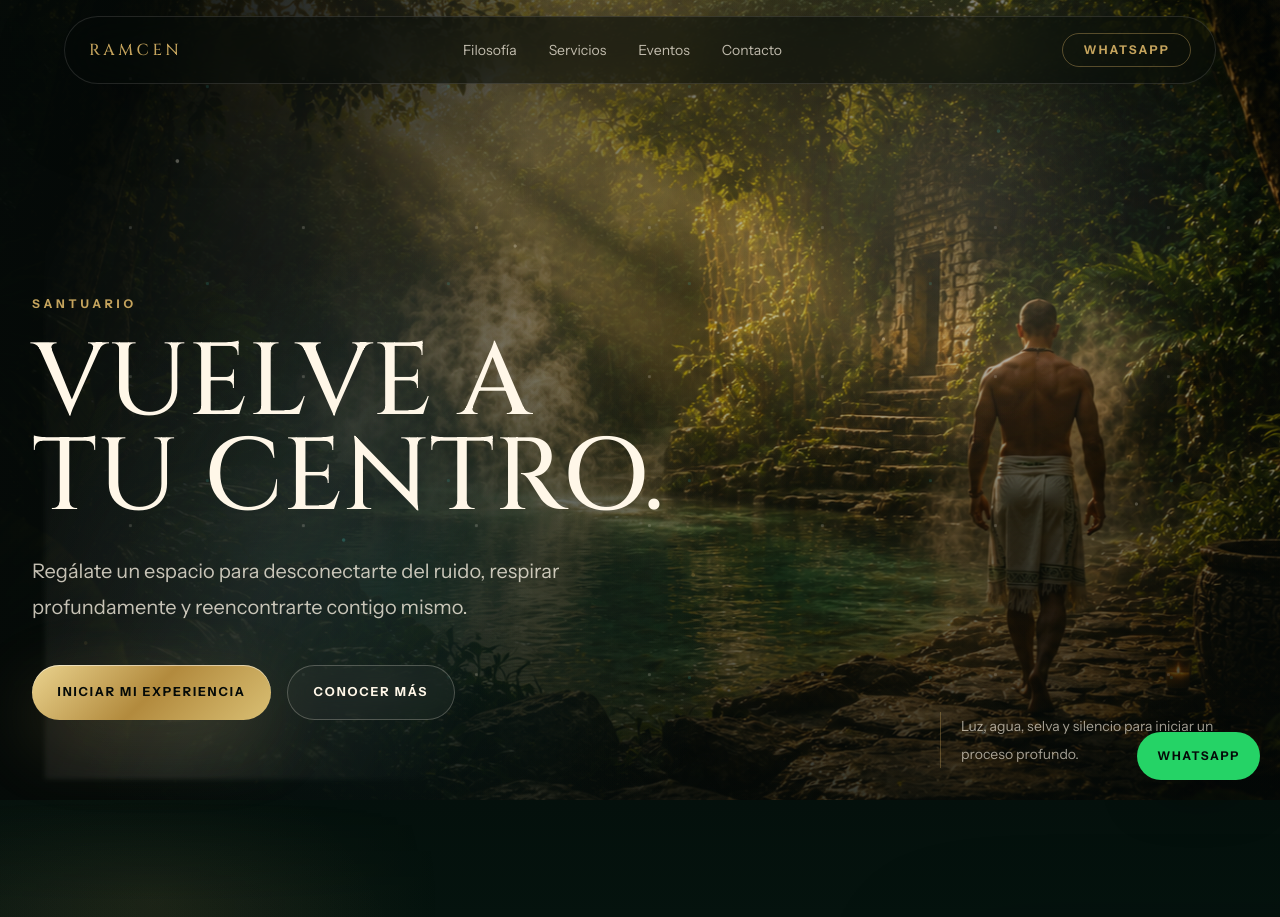
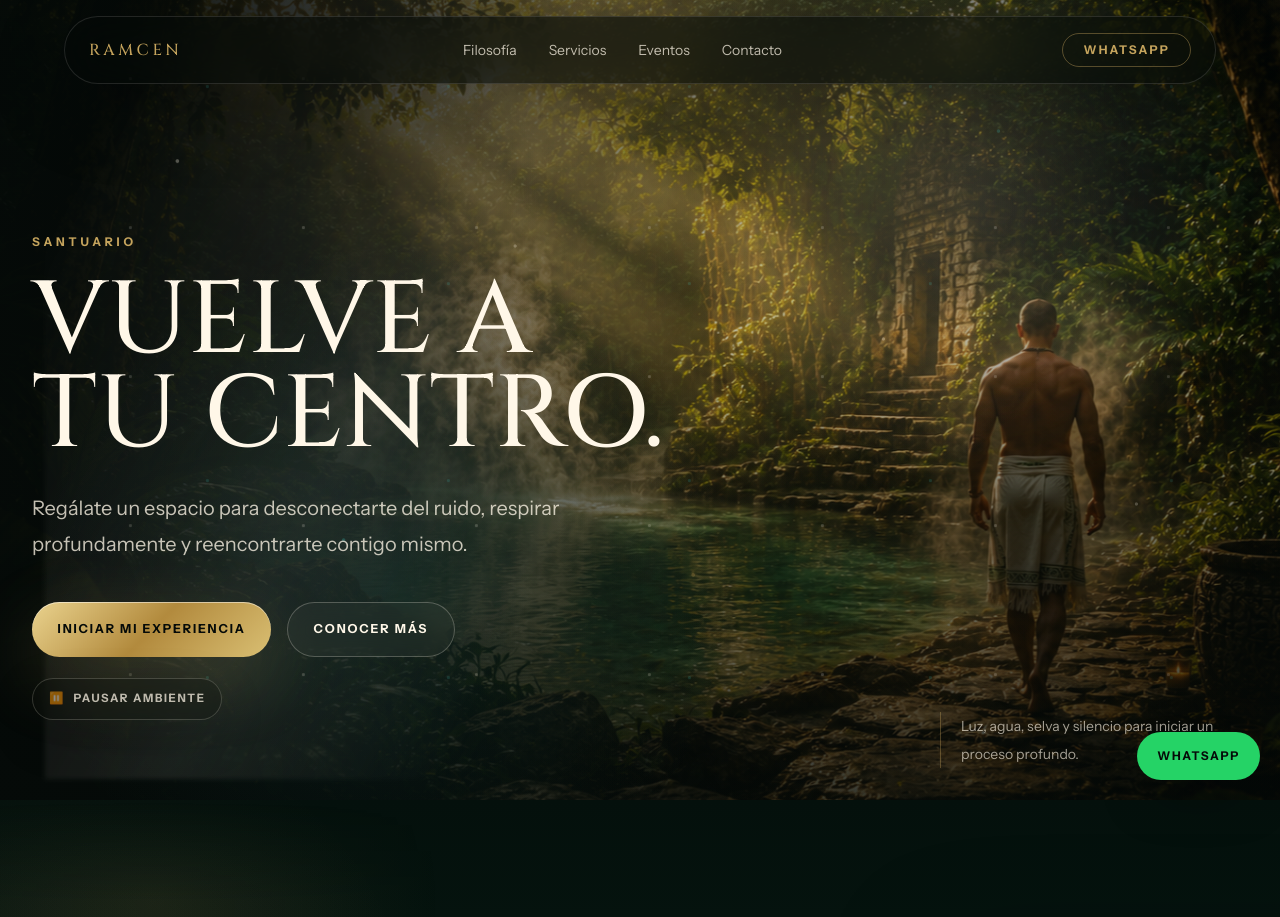
Before and after one commit to manuelsansoresg/ramsen, a Laravel app: page / in a window 1280 px wide. Shown: the top 917 px of the page. Run offline with Laravel 12, Linux system fonts and the light colour scheme; data that the repository does not hold is empty; style sheets or scripts are compiled from the project's sources.

Commit message:
sonido hambiente

```diff
--- a/resources/css/app.css
+++ b/resources/css/app.css
@@ -394,7 +394,8 @@
 
     @media (prefers-reduced-motion: reduce) {
         .hero-bokeh span,
-        .particle-field {
+        .particle-field,
+        .ambient-audio-button.is-playing span:first-child {
             animation: none;
             transform: none;
         }
@@ -553,6 +554,54 @@
         box-shadow: 0 28px 85px rgba(0, 0, 0, .36);
     }
 
+    .ambient-audio-button {
+        display: inline-flex;
+        align-items: center;
+        gap: .55rem;
+        min-height: 2.65rem;
+        border: 1px solid rgba(255, 247, 232, .18);
+        border-radius: 999px;
+        background: rgba(5, 10, 8, .24);
+        color: rgba(255, 247, 232, .72);
+        font-size: .72rem;
+        font-weight: 900;
+        letter-spacing: .14em;
+        padding: 0 1rem;
+        text-transform: uppercase;
+        backdrop-filter: blur(12px);
+        box-shadow: 0 16px 48px rgba(0, 0, 0, .18);
+        transition: border-color .3s ease, background .3s ease, color .3s ease, transform .3s ease;
+    }
+
+    .ambient-audio-button:hover {
+        border-color: rgba(197, 164, 93, .42);
+        background: rgba(5, 10, 8, .38);
+        color: var(--color-warm);
+        transform: translateY(-2px);
+    }
+
+    .ambient-audio-button span:first-child {
+        display: inline-grid;
+        place-items: center;
+    }
+
+    .ambient-audio-button.is-playing span:first-child {
+        animation: ambientAudioPulse 2.8s ease-in-out infinite;
+    }
+
+    @keyframes ambientAudioPulse {
+        0%,
+        100% {
+            opacity: .72;
+            transform: scale(1);
+        }
+
+        50% {
+            opacity: 1;
+            transform: scale(1.12);
+        }
+    }
+
     .section-2,
     .services-section,
     .faq-section {
--- a/resources/js/app.js
+++ b/resources/js/app.js
@@ -8,6 +8,57 @@ Alpine.start();
 gsap.registerPlugin(ScrollTrigger);
 
 const prefersReducedMotion = window.matchMedia('(prefers-reduced-motion: reduce)').matches;
+
+const ambientAudio = document.querySelector('#heroAmbientAudio');
+const ambientToggle = document.querySelector('#heroAmbientToggle');
+const ambientToggleText = ambientToggle?.querySelector('.ambient-audio-text');
+
+if (ambientAudio && ambientToggle && ambientToggleText) {
+    ambientAudio.volume = 0.18;
+
+    const setAudioState = (isPlaying) => {
+        ambientToggle.classList.toggle('is-playing', isPlaying);
+        ambientToggle.setAttribute('aria-label', isPlaying ? 'Pausar sonido ambiental' : 'Reproducir sonido ambiental');
+        ambientToggle.firstElementChild.textContent = isPlaying ? '⏸' : '🌿';
+        ambientToggleText.textContent = isPlaying ? 'Pausar ambiente' : 'Escuchar ambiente';
+    };
+
+    const playAmbient = async (savePreference = true) => {
+        try {
+            await ambientAudio.play();
+            setAudioState(true);
+
+            if (savePreference) {
+                localStorage.setItem('santuarioAudioPaused', 'false');
+            }
+        } catch (error) {
+            setAudioState(false);
+        }
+    };
+
+    const pauseAmbient = (savePreference = true) => {
+        ambientAudio.pause();
+        setAudioState(false);
+
+        if (savePreference) {
+            localStorage.setItem('santuarioAudioPaused', 'true');
+        }
+    };
+
+    ambientToggle.addEventListener('click', () => {
+        if (ambientAudio.paused) {
+            playAmbient();
+        } else {
+            pauseAmbient();
+        }
+    });
+
+    if (localStorage.getItem('santuarioAudioPaused') === 'true') {
+        setAudioState(false);
+    } else {
+        playAmbient(false);
+    }
+}
 
 if (!prefersReducedMotion) {
     gsap.set('.reveal, .reveal-line, .reveal-card, .reveal-image', { autoAlpha: 0, y: 34 });
--- a/resources/views/pages/home.blade.php
+++ b/resources/views/pages/home.blade.php
@@ -69,6 +69,13 @@
                 <div class="reveal mt-10 flex flex-col gap-4 sm:flex-row">
                     <a href="{{ $waUrl }}" target="_blank" class="premium-button magnetic-button">Iniciar mi experiencia</a>
                     <a href="#filosofia" class="secondary-button magnetic-button">Conocer más</a>
+                </div>
+                <div class="reveal mt-5">
+                    <audio id="heroAmbientAudio" src="{{ asset('santuario-ambiente.mp3') }}" preload="auto" loop></audio>
+                    <button id="heroAmbientToggle" type="button" class="ambient-audio-button" aria-label="Reproducir sonido ambiental">
+                        <span aria-hidden="true">🌿</span>
+                        <span class="ambient-audio-text">Escuchar ambiente</span>
+                    </button>
                 </div>
             </div>
         </div>
```
